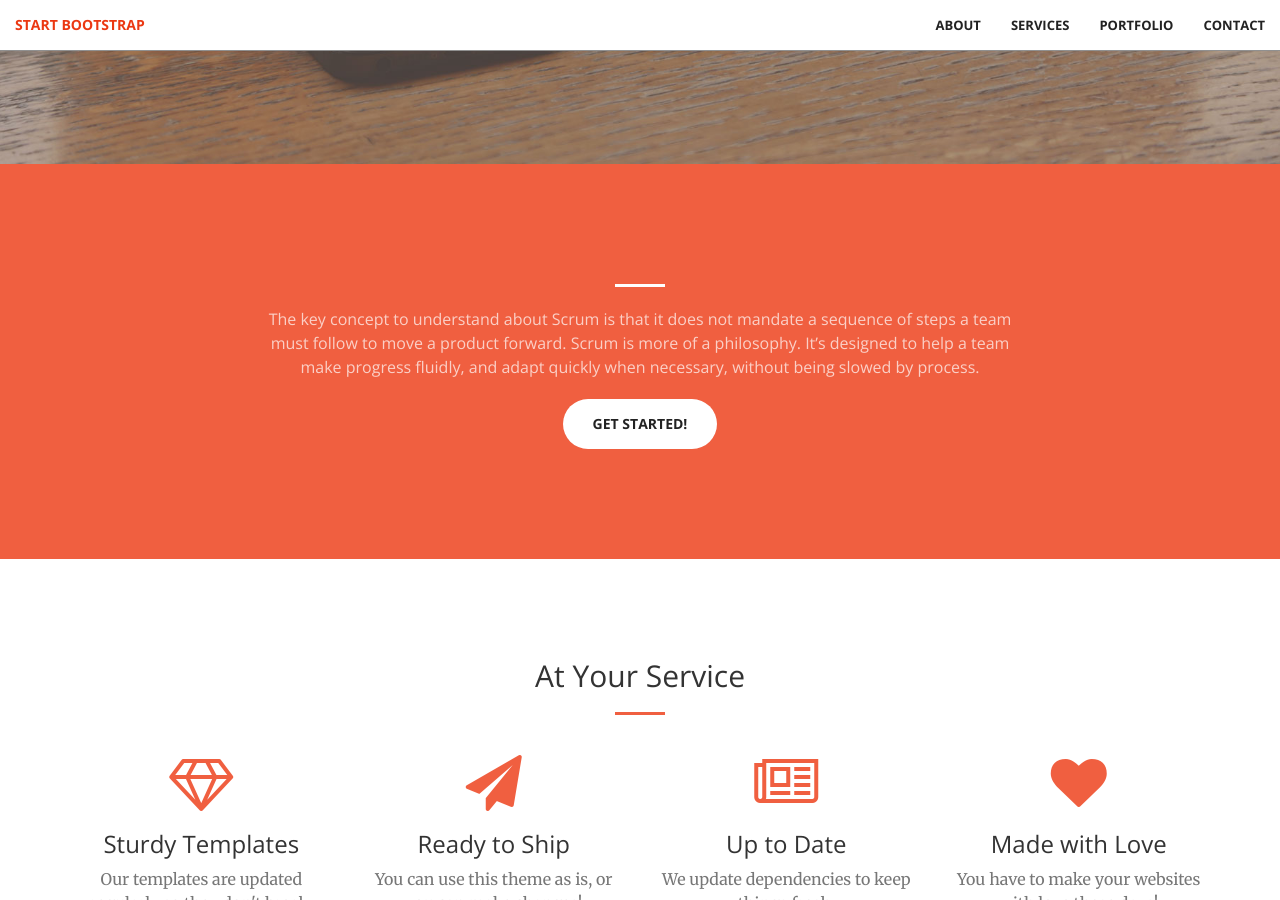
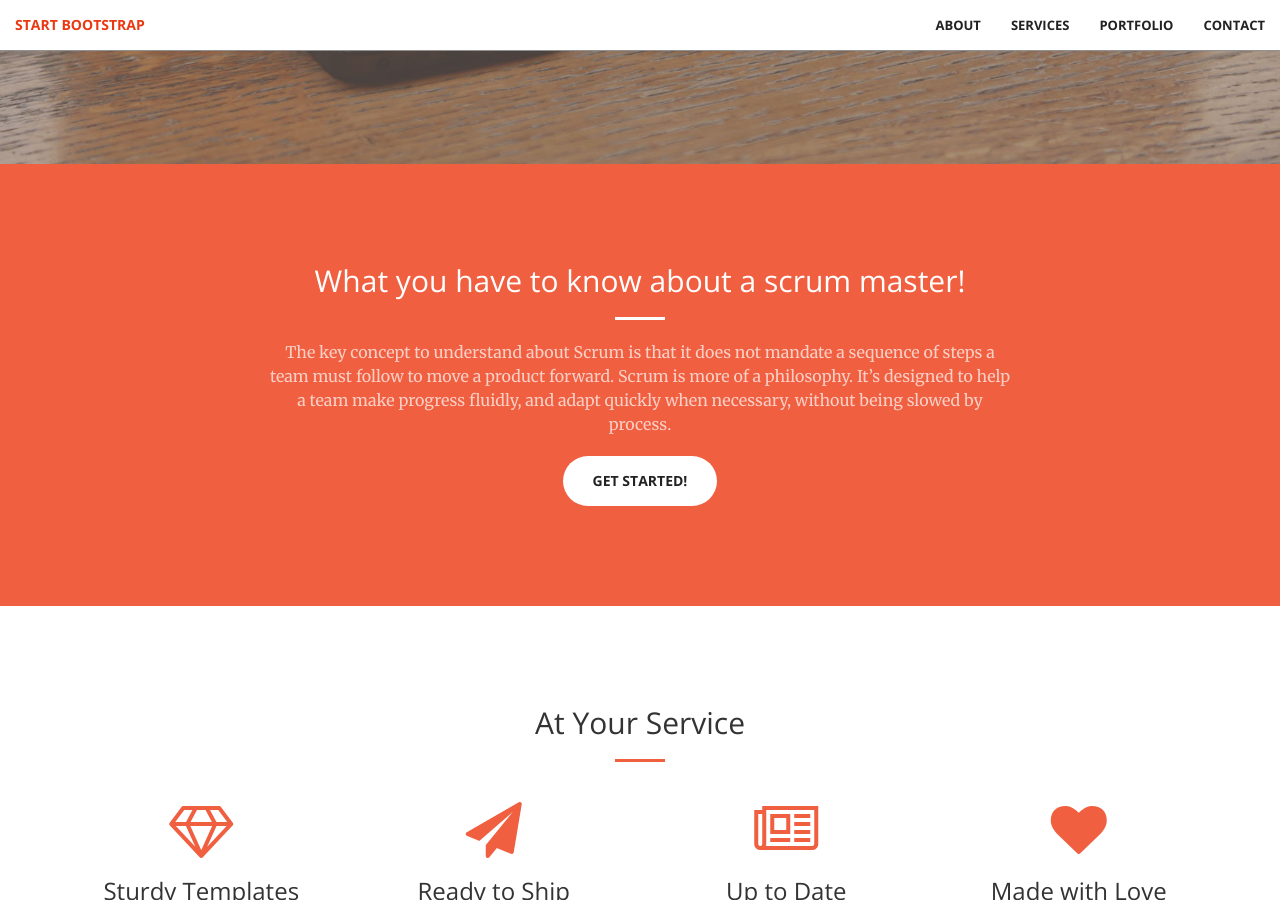
Before and after one commit to legitt23/legitt23, a Jekyll site: the page built from index.md, in a window 1280 px wide and 900 px high, scrolled down 736 px. Built offline with Jekyll 4.4.1, drawn with Linux system fonts in a browser that asks for light colours.

Commit message:
Update call-to-action.html

```diff
--- a/_includes/call-to-action.html
+++ b/_includes/call-to-action.html
@@ -2,7 +2,7 @@
     <div class="container">
         <div class="row">
             <div class="col-lg-8 col-lg-offset-2 text-center">
-                <h2 class="section-heading"What you have to know about a scrum master!</h2>
+                <h2 class="section-heading">What you have to know about a scrum master!</h2>
                 <hr class="light">
                 <p class="text-faded">The key concept to understand about Scrum is that it does not mandate a sequence of steps a team must follow to move a product forward. Scrum is more of a philosophy. It’s designed to help a team make progress fluidly, and adapt quickly when necessary, without being slowed by process.</p>
                 <a href="#" class="btn btn-default btn-xl">Get Started!</a>
```
